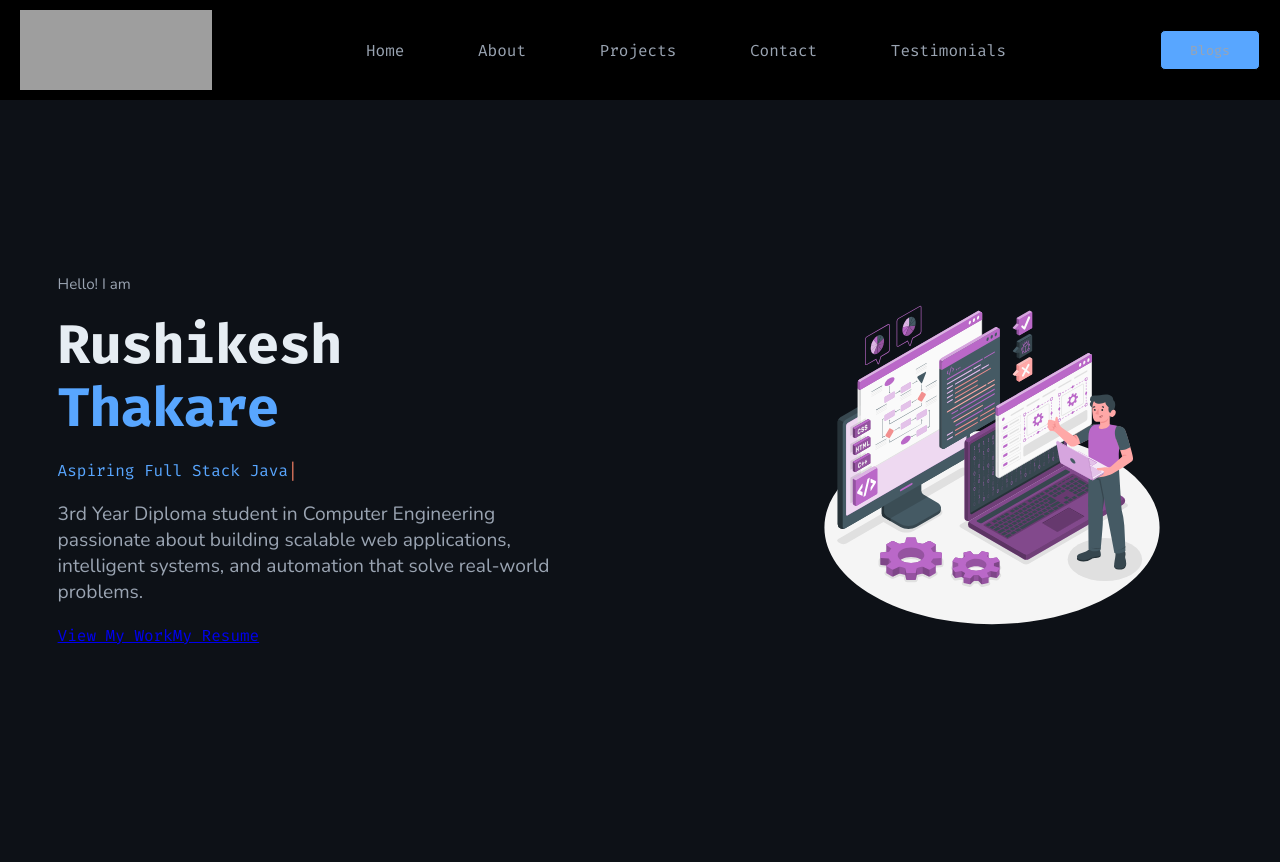
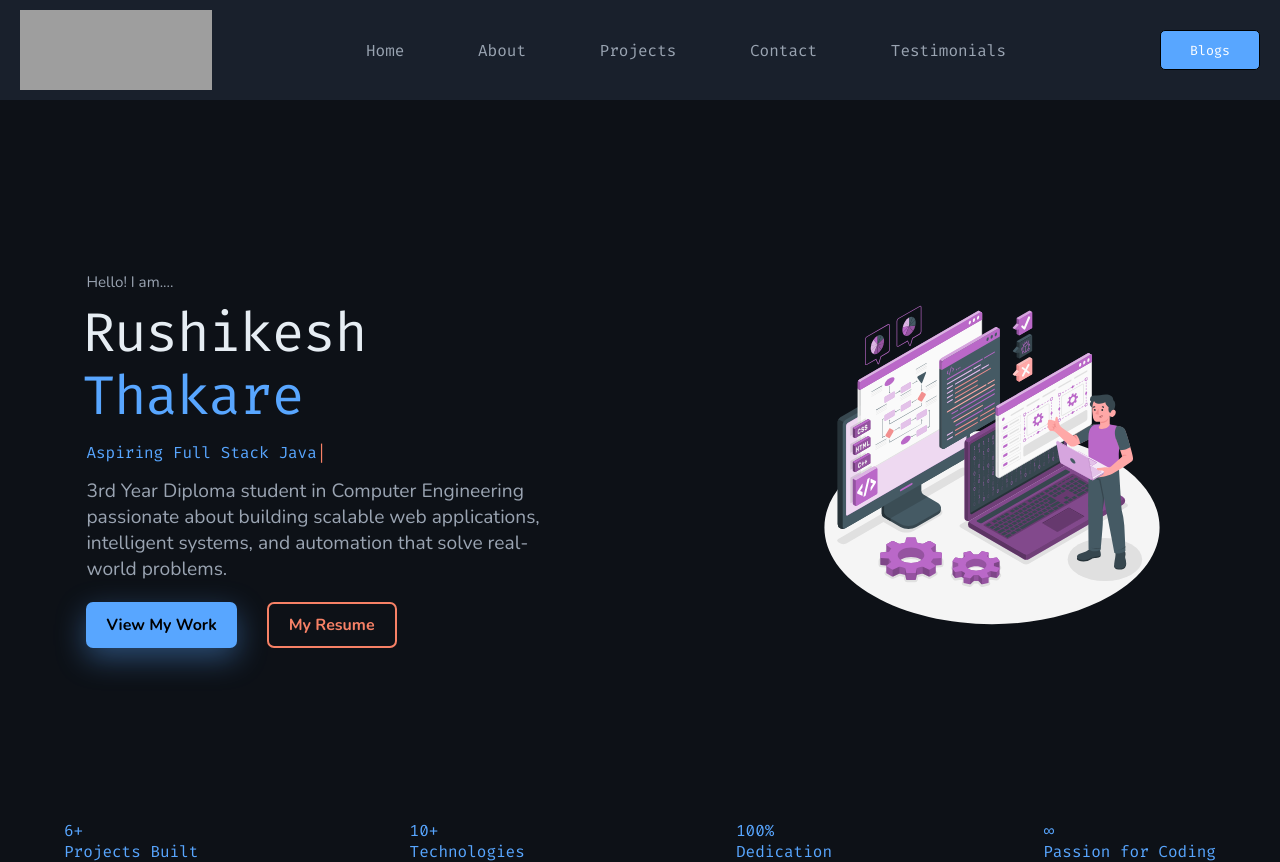
Before and after one commit to Rushikesh-Thakare/rushikesh-portfolio, a React (Vite) app: page / in a window 1280 px wide. Before the commit the page ends 820 px from the top, so only its background shows below. Built offline with nearby package versions, Linux system fonts and the light colour scheme; grey boxes are pictures that could not be loaded.

Commit message:
hero section completed

```diff
--- a/src/App.jsx
+++ b/src/App.jsx
@@ -3,7 +3,7 @@ import React from 'react';
 import "./index.css";
 import ReactDom from 'react-dom';
 import Navbar from "./components/navbar.jsx";
-import Hero from "./components/hero.jsx";
+import { Stats , Hero} from './components/hero.jsx';
 
 
 
@@ -13,6 +13,7 @@ function App() {
     <div className="app-container">
       <Navbar />
       <Hero />
+      <Stats />
     </div>
   );
 }
--- a/src/components/hero.jsx
+++ b/src/components/hero.jsx
@@ -1,8 +1,6 @@
 import React, { useState, useEffect } from "react";
 import "../index.css";
-import illustration from "../assets/illustration1.svg"; // ✅ correct image import
-
-// ─── TypingText lives HERE in the same file ───────────────
+import illustration from "../assets/illustration1.svg";
 const TypingText = ({ words }) => {
   const [wordIndex, setWordIndex]   = useState(0);
   const [displayed, setDisplayed]   = useState("");
@@ -42,11 +40,20 @@ const roles = [
   "Turning Ideas Into Real Projects",
 ];
 
+// stats for hero section
+const stats = [
+    { number: "6+",  label: "Projects Built"    },
+    { number: "10+",  label: "Technologies"       },
+    { number: "100%",label: "Dedication"         },
+    { number: "∞",   label: "Passion for Coding"   },
+  ];
+
+
 function Hero() {
   return (
     <div className="hero-section" id="home">
       <div className="hero-content">
-        <p className="hero-start">Hello! I am</p>
+        <p className="hero-start">Hello! I am....</p>
         <h2
          className="hero-name">
           Rushikesh <br />
@@ -65,7 +72,20 @@ function Hero() {
         <img src={illustration} alt="Illustration" />
       </div>
     </div>
+
+  );
+}
+function Stats() {
+  return (
+    <div className="hero-stats">
+      {stats.map((stat, index) => (
+        <div key={index} className="hero-stats-items">
+          <span className="stat-num">{stat.number}</span> <br />
+          <span className="stat-label">{stat.label}</span>
+        </div>))
+      }
+    </div>
   );
 }
 
-export default Hero;
+export { Hero, Stats };
--- a/src/index.css
+++ b/src/index.css
@@ -7,8 +7,7 @@ body{
   background-color: #0d1117;
 }
 .navbar{
-  background-color: black;
-  color: white;
+  background-color: #19202c;
   width: 100%;
   height: 80px;
   padding: 10px;
@@ -19,6 +18,7 @@ body{
   position: sticky;
   z-index: 1000;
   top: 0px;
+  margin-bottom: 0px;
 
 }
 .navLogo{
@@ -55,7 +55,7 @@ body{
   width: 100px;
   height: 40px;
   background-color: #58a6ff;
-  color: #9AA4B2;
+  color: white;
   border: 1px solid black;
   border-radius: 5px;
   cursor: pointer;
@@ -73,6 +73,7 @@ body{
   gap: 10%;
   width: 100%;
   height: 90vh;
+  margin-top: 0%;
 }
 
 .hero-content {
@@ -80,9 +81,9 @@ body{
   flex-direction: column;
   align-items: flex-start;
   align-content: center;
-  gap: 20px;
+  gap: 15px;
   font-family: "nunito", monospace;
-  margin-left: 10%;
+  margin-left: 15%;
 
 
 }
@@ -94,10 +95,14 @@ body{
 }
 .hero-name {
   font-size: clamp(2.4rem, 5.5vw, 3.4rem);
+  font-weight: 400;
+  /* font-size: 2.4rem; */
   color: #E6EDF3;
   font-family: "fira code", monospace;
   line-height: 1.15;
   letter-spacing: -0.02em;
+  margin-top: -5px;
+  margin-left: -4px;
 
 }
 .hero-section span{
@@ -106,12 +111,15 @@ body{
 .hero-description {
   font-size: 1.2rem;
   color: #9AA4B2;
+  /* font-family: "nunito", monospace; */
   font-family: "nunito", monospace;
 }
 TypingText {
   font-size: 1.5rem;
   color: #58a6ff;
   font-family: "fira code", monospace;
+  margin-top: 18px;
+  margin-bottom: 18px;
 }
 .hero-image {
   height: 60%;
@@ -122,3 +130,54 @@ TypingText {
   margin: auto;
   background: linear-gradient(135deg, var(--accent) 0%, #7c5aee 50%, var(--coral) 100%);
 }
+
+.hero-buttons {
+  display: flex;
+  gap: 30px;
+  margin-top: 5px;
+  justify-content: center;
+}
+
+.hero-project,
+.hero-resume {
+  padding: 10px 20px;
+  border-radius: 7px;
+  font-family: nunito, monospace;
+  text-decoration: none;
+  display: inline-flex;
+  align-items: center;
+  justify-content: center;
+  font-weight: bolder;
+}
+
+.hero-project {
+  background-color: #58a6ff;
+  color: black;
+  box-shadow: 0 10px 30px rgba(88, 166, 255, 0.4);
+}
+.hero-project:hover {
+  box-shadow: 0 15px 40px rgba(88, 166, 255, 0.6);
+  transform: translateY(-3px);
+}
+
+.hero-resume {
+  background-color: transparent;
+  color: #f78166;
+  border: 2px solid #f78166;
+}
+.hero-resume:hover {
+ transition: all 0.2s ease-in-out;
+  background-color: #f78166;
+  color: white;
+
+}
+
+.hero-stats {
+  display: flex;
+  gap: 40px;
+  margin-top: 30px;
+  color: #58a6ff;
+  justify-content: space-between;
+  align-items: center;
+  margin: 0% 5%;
+}
```
